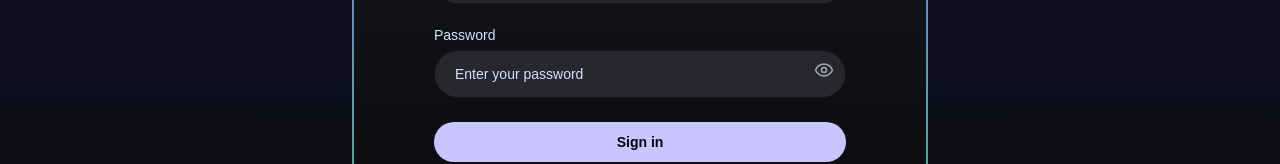
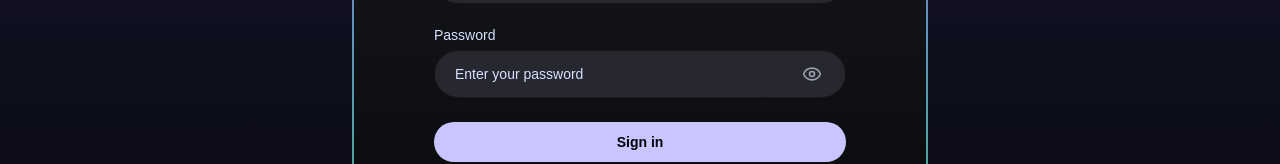
Before and after one commit to vy-truong/ai-interview, a Next.js app: page /sign-in in a window 1280 px wide. Shown: the part 378-542 px from the top of the page. Built offline with nearby package versions, Linux system fonts and the light colour scheme; a web font is replaced by a local one.

Commit message:
Complete userauth static page. Move on to creating home page

```diff
--- a/components/FormField.tsx
+++ b/components/FormField.tsx
@@ -52,9 +52,9 @@ const FormField = <T extends FieldValues>({
                     className="absolute right-3 top-2.5 text-gray-400 hover:text-gray-200"
                     >
                     {showPassword ? (
-                        <EyeOff className="w-5 h-5" />
+                        <EyeOff className="mt-1 mr-2 w-7 h-5" />
                     ) : (
-                        <Eye className="w-5 h-5" />
+                        <Eye className="mt-1 mr-2 w-7 h-5" />
                     )}
                     </button>
                 )}
```
